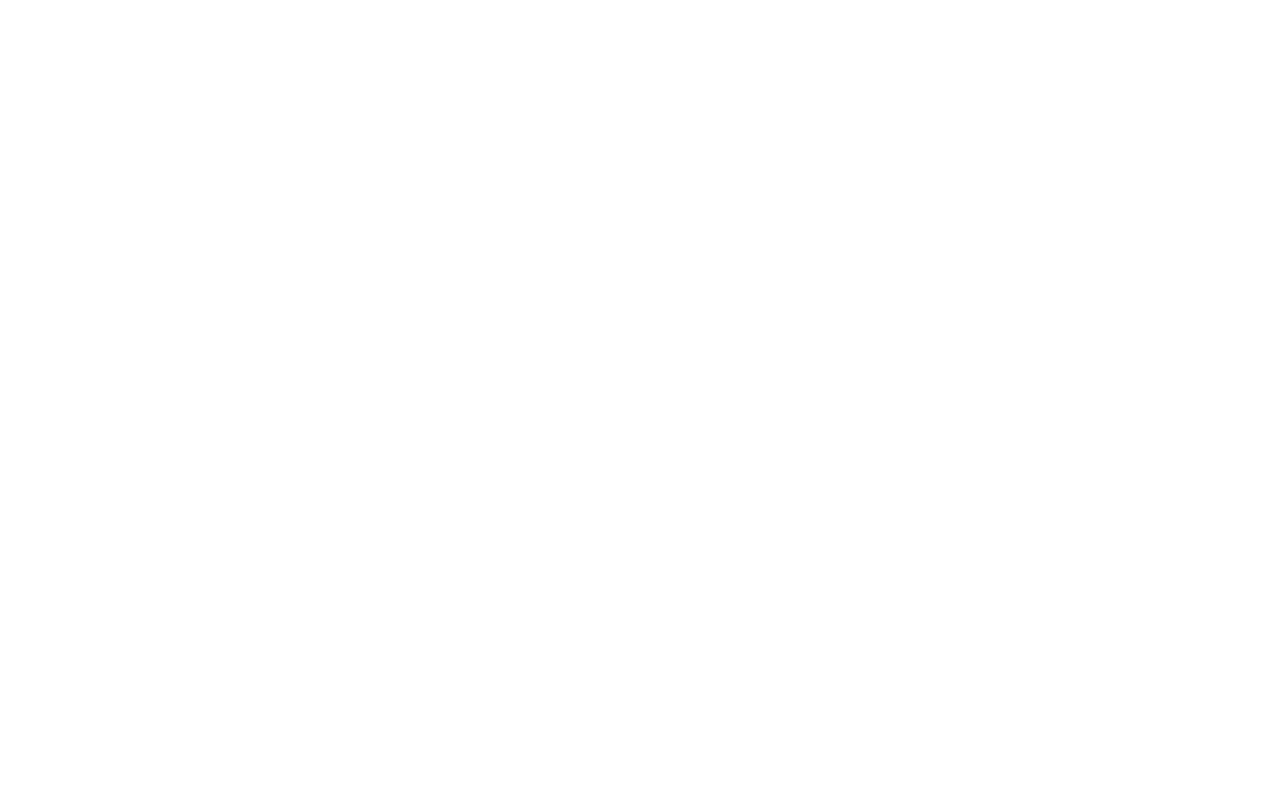
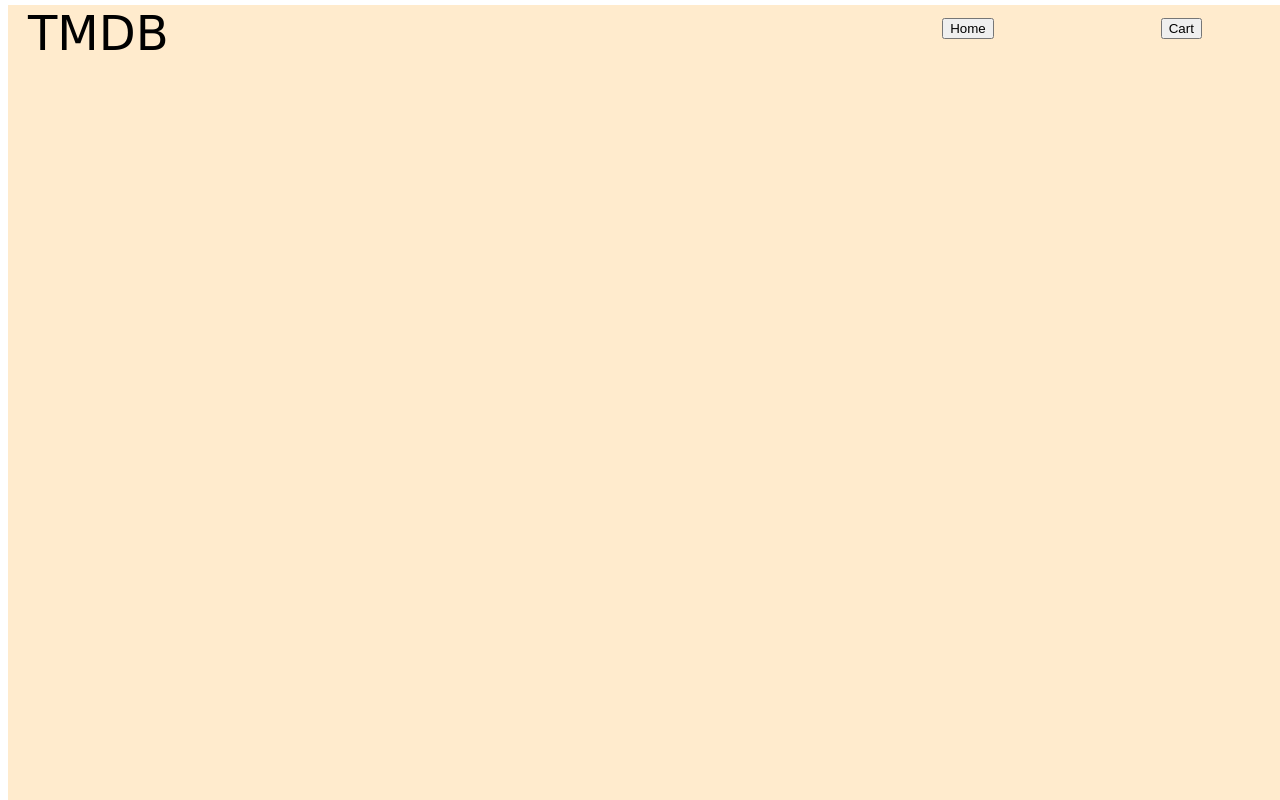
Before and after one commit to Rance181/CS-Assignment, a Vue app: page /cart in a window 1280 px wide. Shown: the top 800 px of the page. Built offline with nearby package versions, Linux system fonts and the light colour scheme.

Commit message:
Finished Version

```diff
--- a/src/components/Header.vue
+++ b/src/components/Header.vue
@@ -12,8 +12,14 @@ const moveCart = () => {
     router.push("./cart");
 };
 
+const moveHome = () => {
+  router.push("./account")
+}
+
+// eslint-disable-next-line no-unused-vars
 const props = defineProps({
   loggedornot : Boolean,
+
 });
 
 </script>
@@ -28,6 +34,7 @@ const props = defineProps({
 </div>
 <div class="grid-item">
     <button id="login" @click="moveLogin" v-if="loggedornot">Login</button>
+    <button id="login" @click="moveHome" v-if="!loggedornot">Home</button>
 </div>
 <div class="grid-item">
     <button id="cart" @click="moveCart">Cart</button>
--- a/src/components/Modal.vue
+++ b/src/components/Modal.vue
@@ -1,20 +1,34 @@
 <!-- eslint-disable vue/multi-word-component-names -->
 <script setup>
-
-
+import { useCart } from "../store/index.js";
 const props = defineProps(["id"]);
 const emits = defineEmits(["toggleModal"]);
+
+const cart = useCart();
+
+console.log(props);
 
 </script>
 
 <template>
   <Teleport to="body">
-    <div class="modal-outer-container" @click.self="emits('toggleModal')">
-      <div class="modal-inner-container">
-        <button class="close-button" @click="emits('toggleModal')">X</button>
-        <h1>{{ props.id }}</h1>
+    <div class="modal-outer-container" @click.self="emits('toggleModal')" custom>
+        <div class="modal-inner-container">
+          <button class="close-button" @click="emits('toggleModal')">X</button>
+          <div class="wrapper">
+            <div class="img">
+              <img :src="'https://image.tmdb.org/t/p/w500' + props.id.poster" class="image"/>
+            </div>
+            <div class="introduction">
+              <h1>{{ props.id.title }}</h1>
+              Original Title - {{ props.id.original_title }} <br /><br/>
+              Release Date: {{ props.id.release_date }} <br /><br/>
+              Overview: {{ props.id.overview }}<br /><br/>
+              <button class="cart" id="btn_sub" @click="cart.addToCart(props.id)">Add To Cart</button>
+            </div>
+          </div>
+        </div>
       </div>
-    </div>
   </Teleport>
 </template>
 
@@ -49,4 +63,18 @@ const emits = defineEmits(["toggleModal"]);
   font-size: 1.25rem;
   color: white;
 }
+
+.wrapper {
+  display:grid;
+  grid-template-columns: 1fr 1fr;
+}
+
+.wrapper > .img > img{
+  height:400px;
+  width:auto;
+}
+
+.wrapper > .introduction {
+  color:white;
+}
 </style>
--- a/src/components/Poster.vue
+++ b/src/components/Poster.vue
@@ -3,12 +3,12 @@
 import axios from "axios";
 import { ref } from "vue";
 import { useStore } from "../store/index.js";
+import Modal from "../components/Modal.vue";
 
 const store = useStore();
 await store.getMovies();
 
 const movies = store.movies;
-console.log(movies);
 
 const showModal = ref(false);
 const selectedId = ref(0);
--- a/src/store/index.js
+++ b/src/store/index.js
@@ -20,6 +20,9 @@ export const useStore = defineStore('store', {
         return {
           id: movie.id,
           title: movie.title,
+          original_title: movie.original_title,
+          release_date: movie.release_date,
+          overview: movie.overview,
           poster: movie.poster_path,
         }
       });
@@ -30,3 +33,22 @@ export const useStore = defineStore('store', {
     }
   }
 });
+
+export const useCart = defineStore('cart',{
+  state: () => {
+    return {
+      purchase:[],
+      size:0,
+    }
+  },
+  actions:{
+    addToCart(movie){
+      this.purchase[this.size]=movie;
+      this.size=this.size+1;
+    },
+
+    getItem(index){
+      return this.purchase[index];
+    }
+  }
+})
--- a/src/views/Cart.vue
+++ b/src/views/Cart.vue
@@ -1,16 +1,74 @@
 <!-- eslint-disable vue/multi-word-component-names -->
 <script setup>
+  import { createApp } from "vue";
+  import { useCart } from "../store/index.js"
+  import Header from "../components/Header.vue"
+
+  const cart = useCart();
+  const items = cart.purchase;
+
+  console.log(items)
 </script>
 
 <template>
   <div class="cart-container">
-
+    <Header class="header" v-bind:loggedornot="false" /><br/><br/><br/><br/>
+    <div class="itemsbought">
+      <div v-for=" item in items" :key="item.id" class="items">
+        <div class="item">
+            <p>
+              {{ item.title }}
+            </p>
+              <img v-if="item.poster" :src="'https://image.tmdb.org/t/p/w500' + item.poster" class="image">
+        </div>
+      </div>
+    </div>
   </div>
 </template>
 
 <style scoped>
-.cart-container {
+body {
   background-color:blanchedalmond;
 }
 
+.cart-container {
+  padding:0;
+  margin:0;
+  height:200vh;
+  background-color:blanchedalmond;
+}
+
+.itemsbought{
+  width:100vw;
+  height:100vh;
+
+  z-index:0;
+  border:0;
+  padding:0;
+  display: grid;
+  grid-template-columns: repeat(4, 1fr);
+
+  background-color:blanchedalmond;
+}
+
+.items{
+  color:black;
+  z-index:2;
+}
+
+.items{
+    background-color:black;
+    border-radius:20px;
+    padding:10px;
+    margin:20px;
+    color:white;
+    width:20vw;
+
+    font-family:'Courier New', Courier, monospace;
+}
+.item > img{
+    border-radius: 20px;
+    width:16vw;
+    height:auto;
+}
 </style>
```
